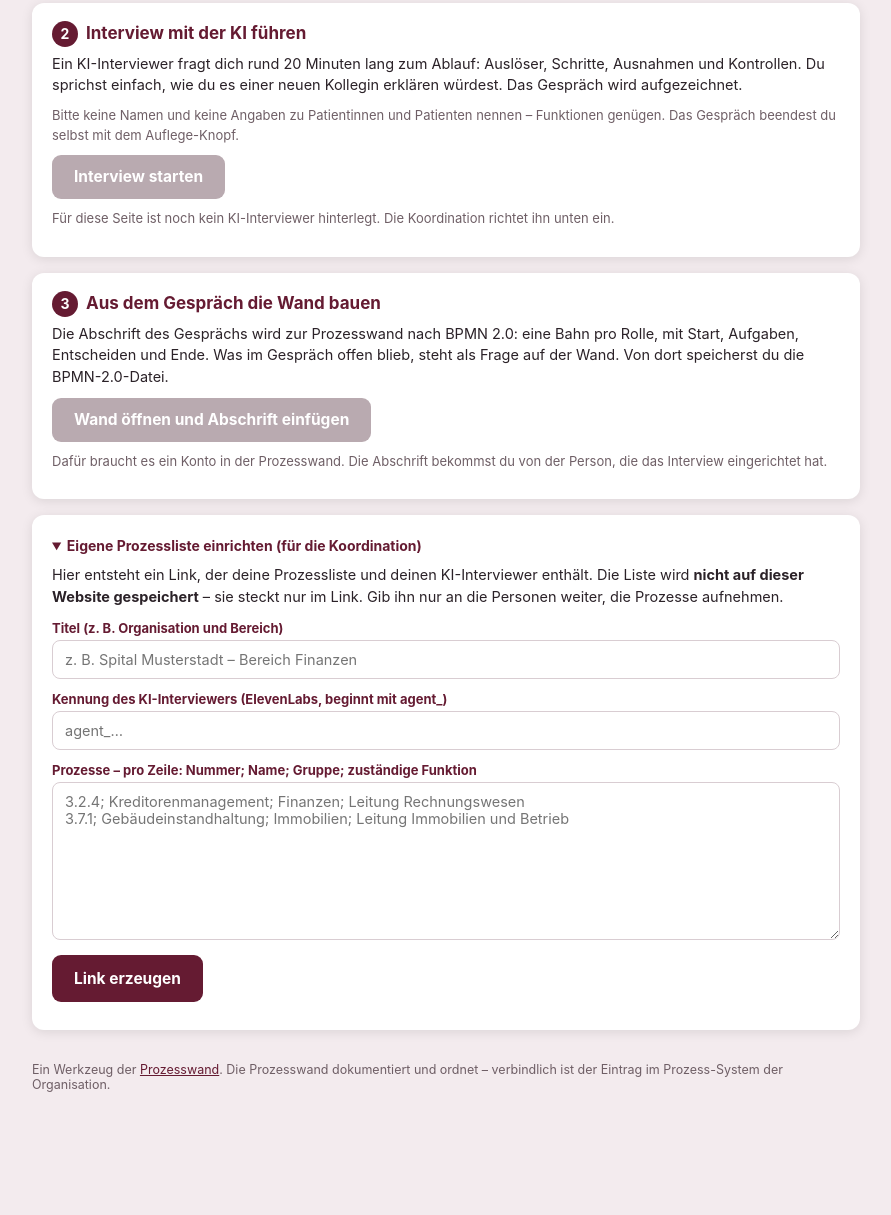
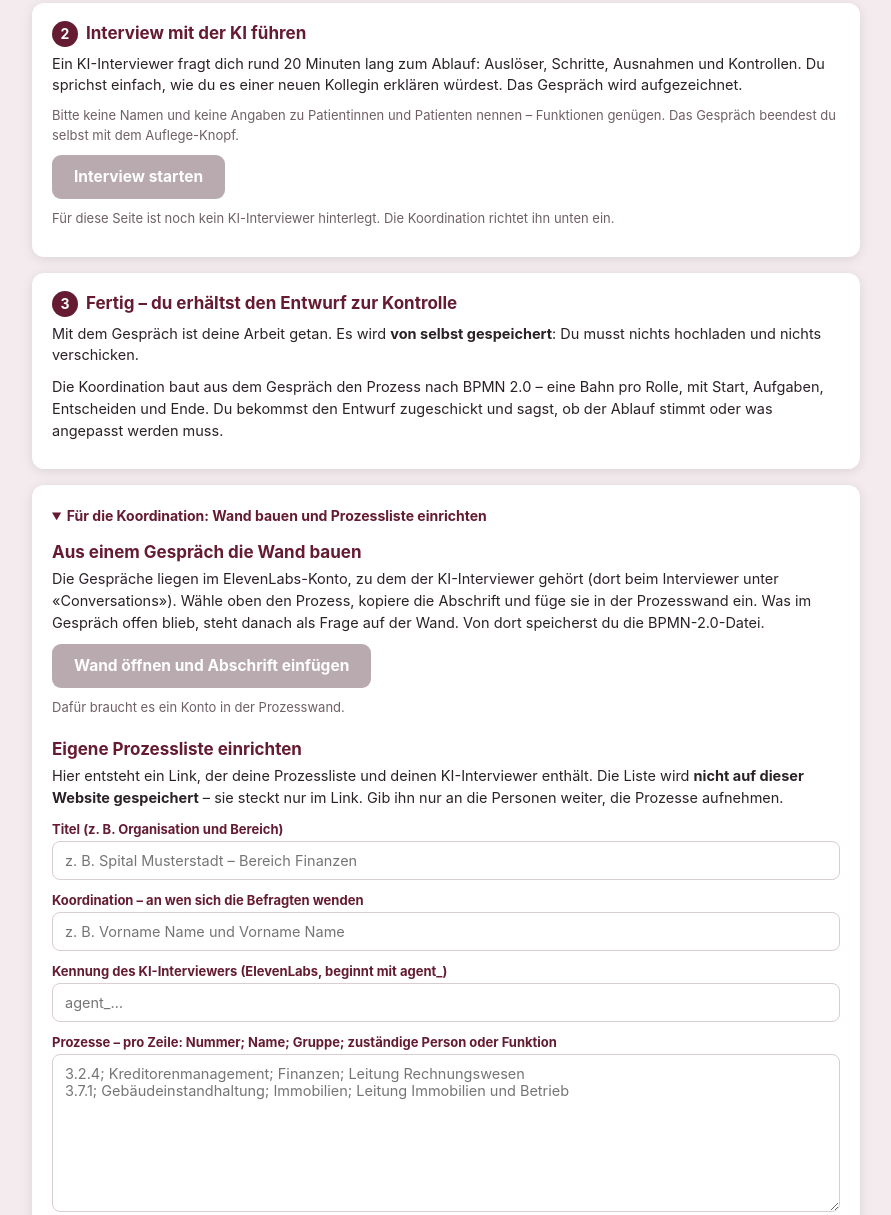
Before and after one commit to doelfruetimann-eng/prozesswand-website, a plain HTML site: page spitaeler.html in a window 1280 px wide. Shown: the part 256-1471 px from the top of the page, without its empty margins (194-1085 px from the left). Before the commit the page ends 1378 px from the top, so only its background shows below. Drawn offline with Linux system fonts and the light colour scheme.

Commit message:
Unterseite Spitäler: Befragte führen nur das Interview
Schritt 3 erklärt, dass das Gespräch von selbst gespeichert wird und der
Entwurf zur Kontrolle kommt. «Wand bauen» steht neu bei der Koordination.
Der Link kann eine Kontaktangabe und Namen der Zuständigen tragen.

Co-Authored-By: Claude Fable 5.2 <noreply@anthropic.com>
Claude-Session: https://claude.ai/code/session_01X8KdGEi72W1xF2EQww9eM8

```diff
--- a/spitaeler.html
+++ b/spitaeler.html
@@ -67,21 +67,28 @@
   </div>
 
   <div class="karte">
-    <h2><span class="nr">3</span>Aus dem Gespräch die Wand bauen</h2>
-    <p>Die Abschrift des Gesprächs wird zur Prozesswand nach BPMN 2.0: eine Bahn pro Rolle, mit Start, Aufgaben, Entscheiden und Ende. Was im Gespräch offen blieb, steht als Frage auf der Wand. Von dort speicherst du die BPMN-2.0-Datei.</p>
-    <a class="knopf" id="wandBtn" aria-disabled="true" href="#">Wand öffnen und Abschrift einfügen</a>
-    <p class="klein" style="margin-top:10px">Dafür braucht es ein Konto in der Prozesswand. Die Abschrift bekommst du von der Person, die das Interview eingerichtet hat.</p>
+    <h2><span class="nr">3</span>Fertig – du erhältst den Entwurf zur Kontrolle</h2>
+    <p>Mit dem Gespräch ist deine Arbeit getan. Es wird <b>von selbst gespeichert</b>: Du musst nichts hochladen und nichts verschicken.</p>
+    <p>Die Koordination baut aus dem Gespräch den Prozess nach BPMN 2.0 – eine Bahn pro Rolle, mit Start, Aufgaben, Entscheiden und Ende. Du bekommst den Entwurf zugeschickt und sagst, ob der Ablauf stimmt oder was angepasst werden muss.</p>
+    <p class="klein" id="kontakt"></p>
   </div>
 
   <div class="karte">
     <details id="einrichten">
-      <summary>Eigene Prozessliste einrichten (für die Koordination)</summary>
+      <summary>Für die Koordination: Wand bauen und Prozessliste einrichten</summary>
+      <h2 style="margin-top:14px">Aus einem Gespräch die Wand bauen</h2>
+      <p>Die Gespräche liegen im ElevenLabs-Konto, zu dem der KI-Interviewer gehört (dort beim Interviewer unter «Conversations»). Wähle oben den Prozess, kopiere die Abschrift und füge sie in der Prozesswand ein. Was im Gespräch offen blieb, steht danach als Frage auf der Wand. Von dort speicherst du die BPMN-2.0-Datei.</p>
+      <a class="knopf" id="wandBtn" aria-disabled="true" href="#">Wand öffnen und Abschrift einfügen</a>
+      <p class="klein" style="margin-top:10px">Dafür braucht es ein Konto in der Prozesswand.</p>
+      <h2 style="margin-top:22px">Eigene Prozessliste einrichten</h2>
       <p>Hier entsteht ein Link, der deine Prozessliste und deinen KI-Interviewer enthält. Die Liste wird <b>nicht auf dieser Website gespeichert</b> – sie steckt nur im Link. Gib ihn nur an die Personen weiter, die Prozesse aufnehmen.</p>
       <label for="eTitel">Titel (z. B. Organisation und Bereich)</label>
       <input type="text" id="eTitel" maxlength="90" placeholder="z. B. Spital Musterstadt – Bereich Finanzen">
+      <label for="eKontakt">Koordination – an wen sich die Befragten wenden</label>
+      <input type="text" id="eKontakt" maxlength="90" placeholder="z. B. Vorname Name und Vorname Name">
       <label for="eAgent">Kennung des KI-Interviewers (ElevenLabs, beginnt mit agent_)</label>
       <input type="text" id="eAgent" maxlength="60" placeholder="agent_…">
-      <label for="eListe">Prozesse – pro Zeile: Nummer; Name; Gruppe; zuständige Funktion</label>
+      <label for="eListe">Prozesse – pro Zeile: Nummer; Name; Gruppe; zuständige Person oder Funktion</label>
       <textarea id="eListe" rows="8" placeholder="3.2.4; Kreditorenmanagement; Finanzen; Leitung Rechnungswesen&#10;3.7.1; Gebäudeinstandhaltung; Immobilien; Leitung Immobilien und Betrieb"></textarea>
       <p style="margin-top:12px"><button class="knopf" id="linkBtn" type="button">Link erzeugen</button>
       <button class="knopf neben" id="kopieBtn" type="button" style="display:none">Link kopieren</button></p>
@@ -106,21 +113,23 @@
   $('fussWand').href = WAND;
 
   /* Einstellung aus dem Link lesen: ?l=<base64url von {t, a, p:[[nr, name, gruppe, funktion], …]}> */
-  var cfg = { t: '', a: '', p: [] };
+  var cfg = { t: '', a: '', k: '', p: [] };
   try {
     var l = new URLSearchParams(location.search).get('l');
     if (l) {
       var o = JSON.parse(b64uDec(l));
       cfg.t = T(o.t, 90);
+      cfg.k = T(o.k, 90);
       cfg.a = /^agent_[A-Za-z0-9]{6,50}$/.test(String(o.a || '')) ? String(o.a) : '';
       cfg.p = (Array.isArray(o.p) ? o.p : []).slice(0, 200).map(function (z) {
         z = Array.isArray(z) ? z : [];
         return { nr: T(z[0], 12), name: T(z[1], 80), gruppe: T(z[2], 60), funktion: T(z[3], 80) };
       }).filter(function (z) { return z.name; });
     }
-  } catch (e) { cfg = { t: '', a: '', p: [] }; }
+  } catch (e) { cfg = { t: '', a: '', k: '', p: [] }; }
 
   if (cfg.t) $('unter').textContent = cfg.t + ' – vom Gespräch zum Prozess nach BPMN 2.0.';
+  $('kontakt').textContent = cfg.k ? 'Fragen dazu beantwortet die Koordination: ' + cfg.k + '.' : '';
   if (cfg.p.length) $('wahlText').textContent = 'Wähle deinen Prozess aus der Liste. Fehlt er, tippe Nummer und Name ins Feld.';
 
   var gewaehlt = null;
@@ -188,6 +197,7 @@
   /* Einrichten: Liste → Link */
   if (cfg.t) $('eTitel').value = cfg.t;
   if (cfg.a) $('eAgent').value = cfg.a;
+  if (cfg.k) $('eKontakt').value = cfg.k;
   if (cfg.p.length) $('eListe').value = cfg.p.map(function (p) { return [p.nr, p.name, p.gruppe, p.funktion].join('; '); }).join('\n');
   if (!cfg.p.length && !cfg.a) $('einrichten').open = true;
   var link = '';
@@ -198,7 +208,7 @@
     aus.style.display = '';
     if (ag && !/^agent_[A-Za-z0-9]{6,50}$/.test(ag)) { aus.textContent = 'Die Kennung des Interviewers stimmt nicht. Sie beginnt mit «agent_» und enthält nur Buchstaben und Zahlen.'; $('kopieBtn').style.display = 'none'; return; }
     if (!p.length) { aus.textContent = 'Bitte mindestens einen Prozess eintragen: Nummer; Name; Gruppe; Funktion.'; $('kopieBtn').style.display = 'none'; return; }
-    link = location.origin + location.pathname + '?l=' + b64uEnc(JSON.stringify({ t: T($('eTitel').value, 90), a: ag, p: p }));
+    link = location.origin + location.pathname + '?l=' + b64uEnc(JSON.stringify({ t: T($('eTitel').value, 90), a: ag, k: T($('eKontakt').value, 90), p: p }));
     aus.textContent = p.length + (p.length === 1 ? ' Prozess' : ' Prozesse') + ' im Link: ' + link;
     $('kopieBtn').style.display = '';
   };
```
